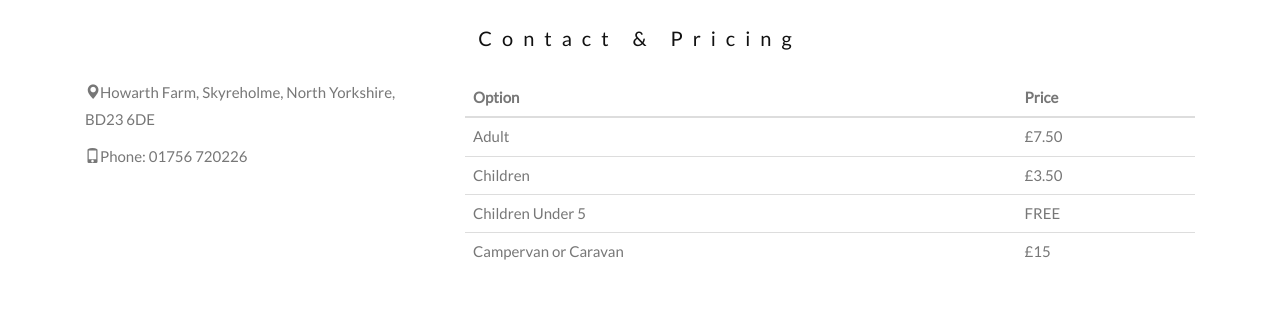
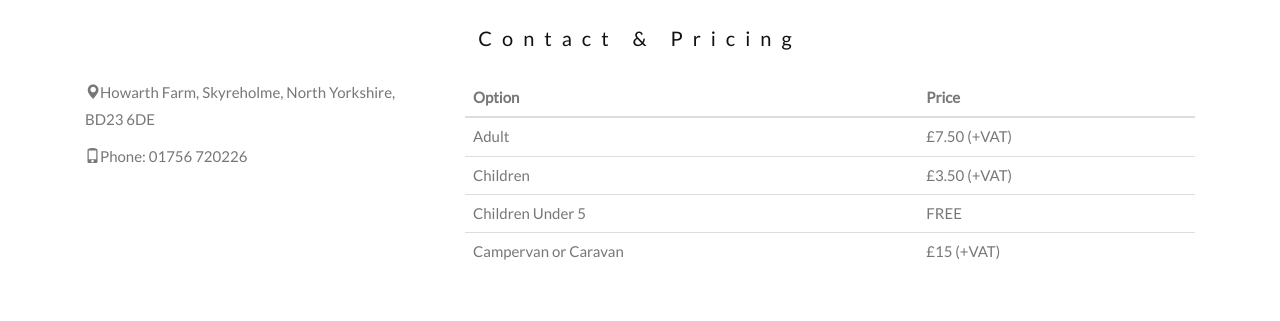
Before and after one commit to steveyttt/howarthfarm.co.uk, a plain HTML site: page index.html in a window 1280 px wide. Shown: the part 1309-1630 px from the top of the page. Drawn offline with nearby package versions, Linux system fonts and the light colour scheme; some packages are replaced by stand-ins of ours.

Commit message:
Update index.html
added VAT

```diff
--- a/index.html
+++ b/index.html
@@ -250,11 +250,11 @@
               <tbody>
                 <tr>
                   <td>Adult</td>
-                  <td>£7.50</td>
+                  <td>£7.50 (+VAT)</td>
                 </tr>
                 <tr>
                   <td>Children</td>
-                  <td>£3.50</td>
+                  <td>£3.50 (+VAT)</td>
                 </tr>
                 <tr>
                   <td>Children Under 5</td>
@@ -262,7 +262,7 @@
                 </tr>
                 <tr>
                   <td>Campervan or Caravan</td>
-                  <td>£15</td>
+                  <td>£15 (+VAT)</td>
                 </tr>
               </tbody>
             </table>
```
